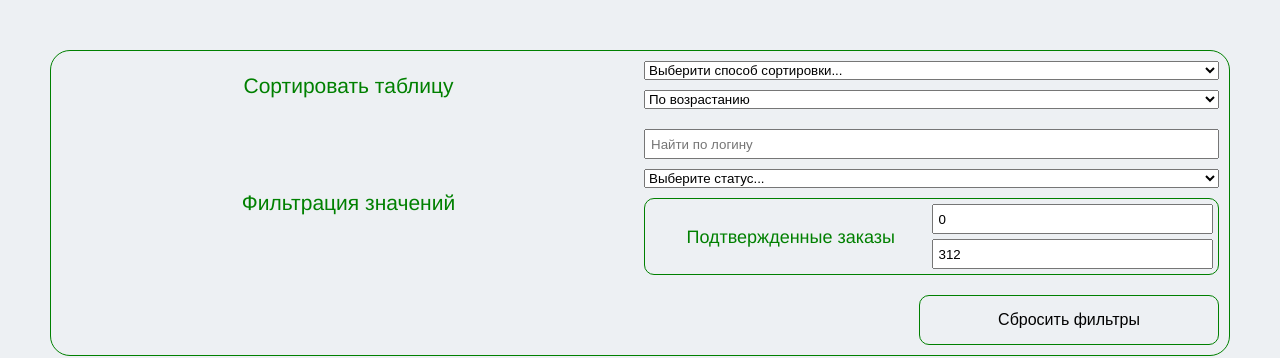
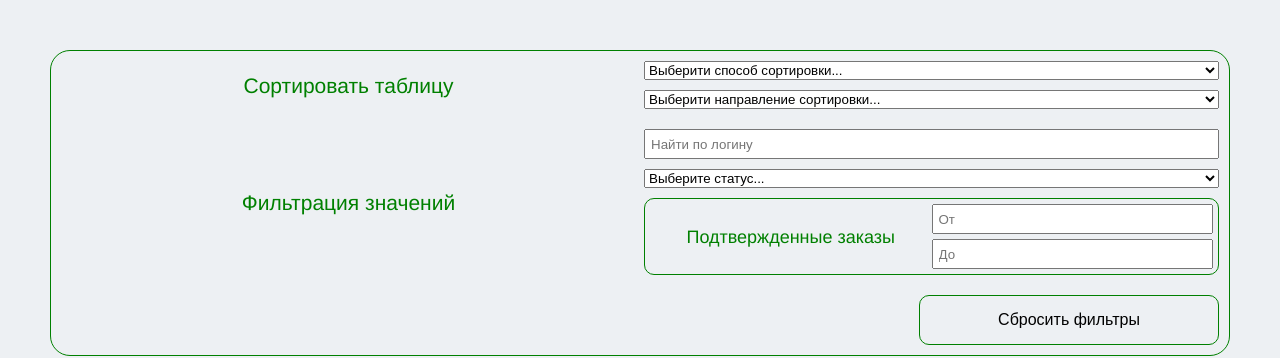
Before and after one commit to AndreiKolosov/tl_group_test, a Vue app: page / in a window 1280 px wide. Shown: the top 358 px of the page. Built offline with nearby package versions, Linux system fonts and the light colour scheme.

Commit message:
fix: orders filter & url reset

```diff
--- a/src/App.vue
+++ b/src/App.vue
@@ -59,7 +59,6 @@ import {
   descNumberSort,
   sortingDirectionsOptions,
   statusFilterOptions,
-  getMaxConfirmedOrders,
   updateQueryParams,
 } from '@/utils';
 
@@ -74,7 +73,7 @@ export default {
       columns: mockColumns,
       sortingDirections: sortingDirectionsOptions,
       statusOptions: statusFilterOptions,
-      selectedSortDirection: 'asc',
+      selectedSortDirection: '',
       selectedSort: '',
       searchQuery: '',
       selectedStatus: '',
@@ -85,24 +84,24 @@ export default {
   },
   methods: {
     resetTable() {
-      this.selectedSortDirection = 'asc';
+      this.selectedSortDirection = '';
       this.selectedSort = '';
       this.searchQuery = '';
       this.selectedStatus = '';
-      this.minConfirmedOrders = 0;
-      this.maxConfirmedOrders = getMaxConfirmedOrders(this.users);
+      this.minConfirmedOrders = null;
+      this.maxConfirmedOrders = null;
       this.newURl.search = '';
       updateQueryParams(this.newURl.href);
     },
     setInitialFilters() {
       const params = this.newURl.searchParams;
 
-      this.selectedSortDirection = params.get('direction') || 'asc';
+      this.selectedSortDirection = params.get('direction') || '';
       this.selectedSort = params.get('selected-sort') || '';
       this.searchQuery = params.get('search-string') || '';
       this.selectedStatus = params.get('selected-status') || '';
-      this.minConfirmedOrders = params.get('min-orders') || 0;
-      this.maxConfirmedOrders = params.get('max-orders') || getMaxConfirmedOrders(this.users);
+      this.minConfirmedOrders = params.get('min-orders') || null;
+      this.maxConfirmedOrders = params.get('max-orders') || null;
     },
   },
   computed: {
@@ -130,37 +129,52 @@ export default {
     },
     preparedUsers() {
       return this.filteredByStatusUsers.filter((user) => {
-        if (this.maxConfirmedOrders || this.minConfirmedOrders) {
-          return user.confirmedOrders >= this.minConfirmedOrders && user.confirmedOrders <= this.maxConfirmedOrders;
+        if (this.maxConfirmedOrders) {
+          return user.confirmedOrders <= this.maxConfirmedOrders;
+        } else if (this.minConfirmedOrders) {
+          return user.confirmedOrders >= this.minConfirmedOrders;
+        } else {
+          return user;
         }
-        return user;
       });
     },
   },
   watch: {
     minConfirmedOrders(newValue) {
+      if (newValue) {
         this.newURl.searchParams.set('min-orders', newValue);
         updateQueryParams(this.newURl.href);
+      }
     },
     maxConfirmedOrders(newValue) {
+      if (newValue) {
         this.newURl.searchParams.set('max-orders', newValue);
         updateQueryParams(this.newURl.href);
+      }
     },
     selectedSortDirection(newValue) {
+      if (newValue !== '') {
         this.newURl.searchParams.set('direction', newValue);
         updateQueryParams(this.newURl.href);
+      }
     },
     selectedSort(newValue) {
+      if (newValue !== '') {
         this.newURl.searchParams.set('selected-sort', newValue);
         updateQueryParams(this.newURl.href);
+      }
     },
     searchQuery(newValue) {
+      if (newValue !== '') {
         this.newURl.searchParams.set('search-string', newValue);
         updateQueryParams(this.newURl.href);
+      }
     },
     selectedStatus(newValue) {
+      if (newValue !== '') {
         this.newURl.searchParams.set('selected-status', newValue);
         updateQueryParams(this.newURl.href);
+      }
     },
   },
   mounted() {
--- a/src/utils/index.js
+++ b/src/utils/index.js
@@ -39,12 +39,6 @@ export const statusFilterOptions = [
   { value: 'охотник', name: 'охотник' },
 ];
 
-export const getMaxConfirmedOrders = (usersArr) => {
-  const orders = usersArr.map((user) => user.confirmedOrders);
-
-  return Math.max(...orders);
-};
-
 export const updateQueryParams = (href) => {
   window.history.pushState(null, null, href);
 };
```
Lines whose indentation alone changed are shown as unchanged.
